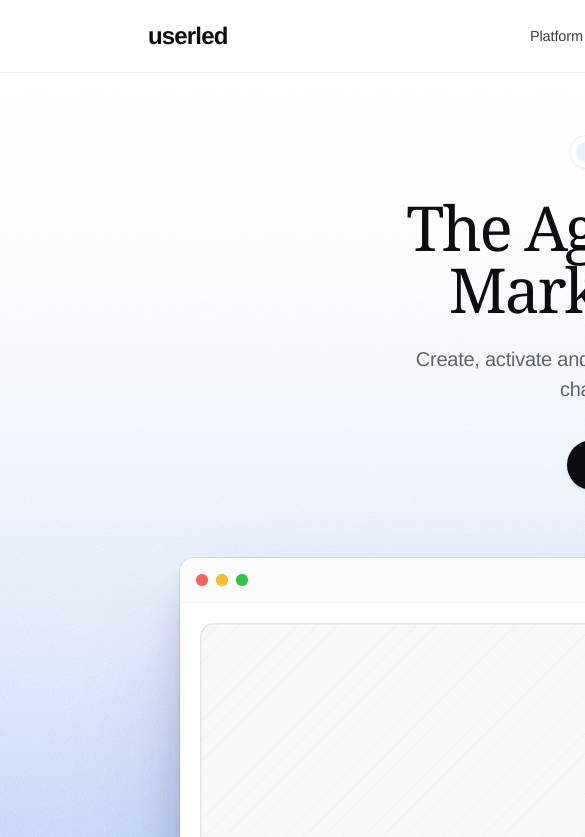
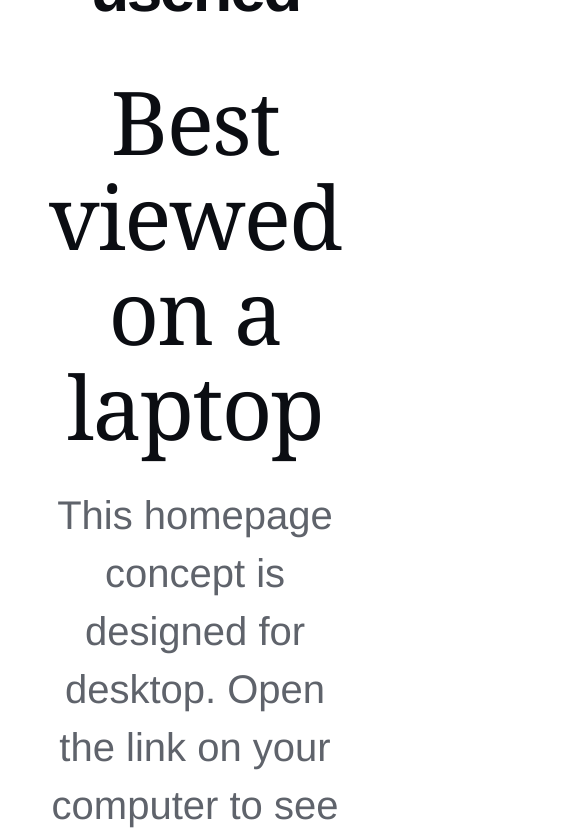
Before and after one commit to AndyKMVK/userled-homepage, a plain HTML site: page index.html in a window 390 px wide. Shown: the top 837 px of the page, 585 px wide, since content can reach past the window. Drawn offline with nearby package versions, Linux system fonts and the light colour scheme.

Commit message:
Show a desktop-only screen on phones
Co-Authored-By: Claude Opus 5.5 <noreply@anthropic.com>

```diff
--- a/index.html
+++ b/index.html
@@ -149,6 +149,13 @@ a{color:#17191F;text-decoration:none}a:hover{color:#0065FF}
 <style>html,body{background:#FFFFFF}</style>
 </head>
 <body>
+<div id="mgate" style="display:none;position:fixed;inset:0;z-index:9999;background:#FFFFFF;align-items:center;justify-content:center;text-align:center;padding:48px;box-sizing:border-box;font-family:'Helvetica Neue',Helvetica,Arial,sans-serif;">
+<div style="max-width:760px;">
+<div style="font-size:64px;font-weight:700;letter-spacing:-0.04em;color:#0B0D12;">userled</div>
+<div style="margin-top:48px;font-family:Georgia,serif;font-size:88px;line-height:1.08;letter-spacing:-0.02em;color:#0B0D12;">Best viewed on a laptop</div>
+<div style="margin-top:32px;font-size:40px;line-height:1.45;color:#5F636B;">This homepage concept is designed for desktop. Open the link on your computer to see it properly.</div>
+</div></div>
+<script>(function(){var w=Math.min(screen.width||9999,screen.height||9999);if(w<800||/Mobi|Android|iPhone/i.test(navigator.userAgent)){var g=document.getElementById('mgate');g.style.display='flex';document.documentElement.style.overflow='hidden';document.body.style.overflow='hidden';}})();</script>
 <div class="pg hdag " style="width: 100%; min-width: 1440px; background: #FFFFFF; position: relative; overflow: clip;">
 
 <!-- structural frame -->
```
